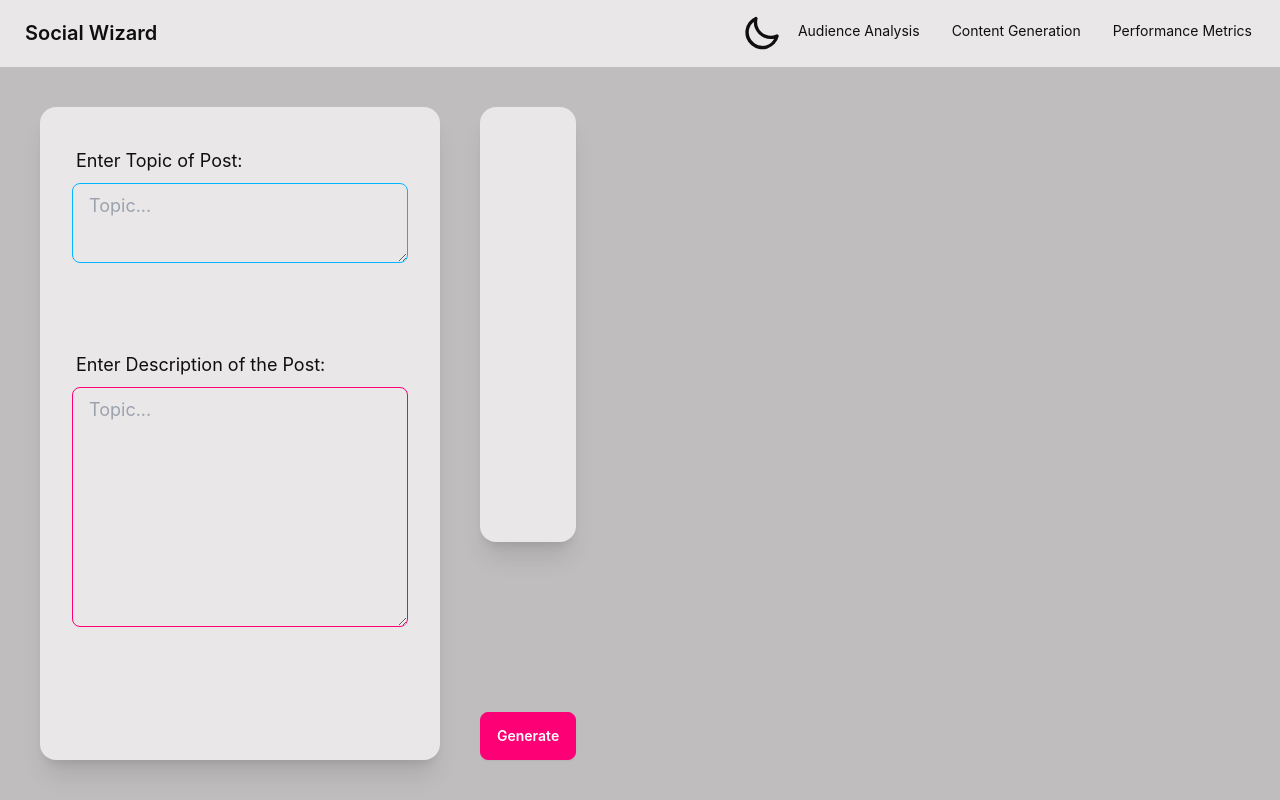
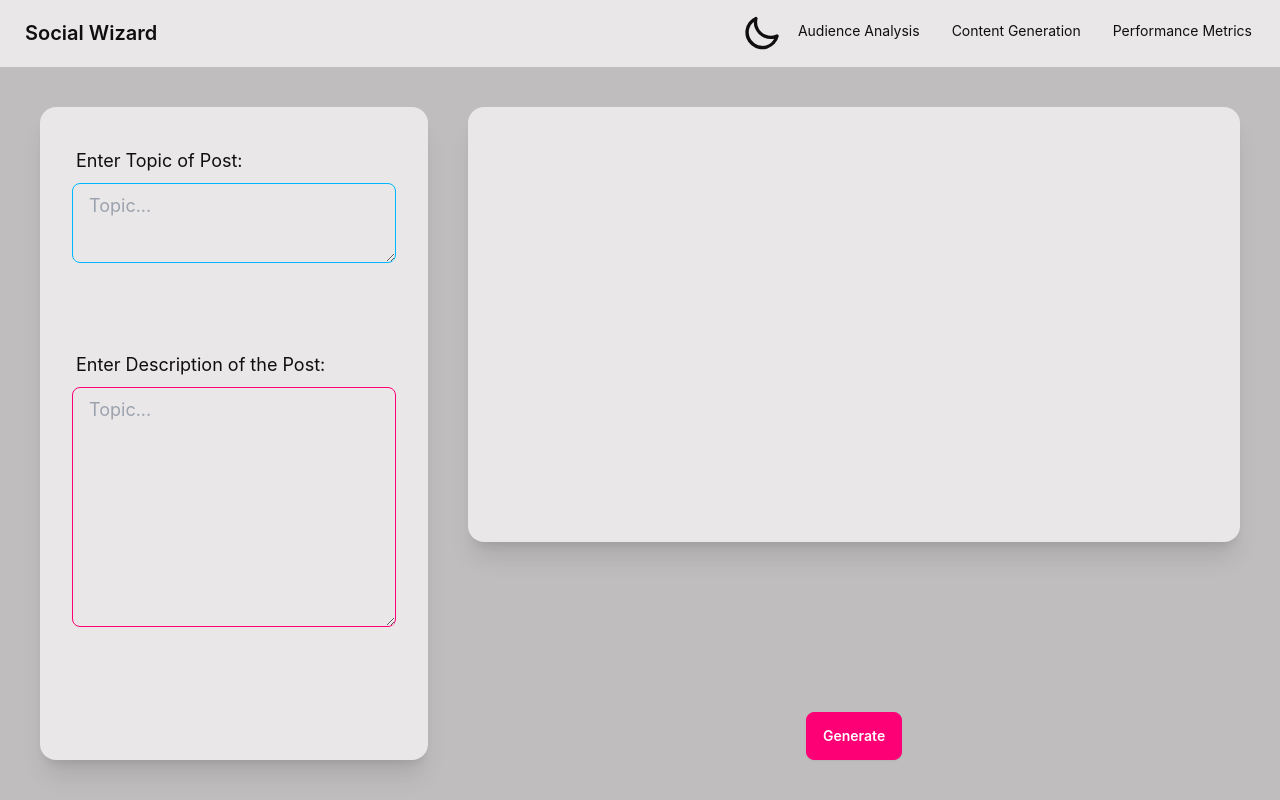
Before and after one commit to PritK99/Social-Wizard, a React (Vite) app in the folder frontend/: page /content-gen in a window 1280 px wide. Built offline with nearby package versions, Linux system fonts and the light colour scheme.

Commit message:
Fixed content gen UI
Signed-off-by: Vedant <vedantnimjed@gmail.com>

```diff
--- a/frontend/src/Content.jsx
+++ b/frontend/src/Content.jsx
@@ -53,9 +53,9 @@ export default function Content() {
                 <textarea onChange={(e)=>{setDesc(e.target.value)}} className="textarea text-lg textarea-bordered textarea-primary h-60" placeholder="Topic..."></textarea>
                 </label>
             </div>
-            <div className="flex flex-col justify-between">
-            <div className="card flex flex-row basis-2/3 gap-x-5 bg-base-100 shadow-xl">
-                {showLoader ? <div className="skeleton w-96 h-96"></div> : <><div className="basis-1/2">
+            <div className="flex flex-col justify-between basis-2/3 gap-y-5">
+            <div className="card flex flex-row basis-2/3 gap-x-5 bg-base-100 shadow-xl w-full">
+                {showLoader ? <div className="skeleton w-full h-96"></div> : <><div className="basis-1/2">
                     <p className="text-left">
                     <Markdown>{res["text"]}</Markdown>
                     </p>
```
